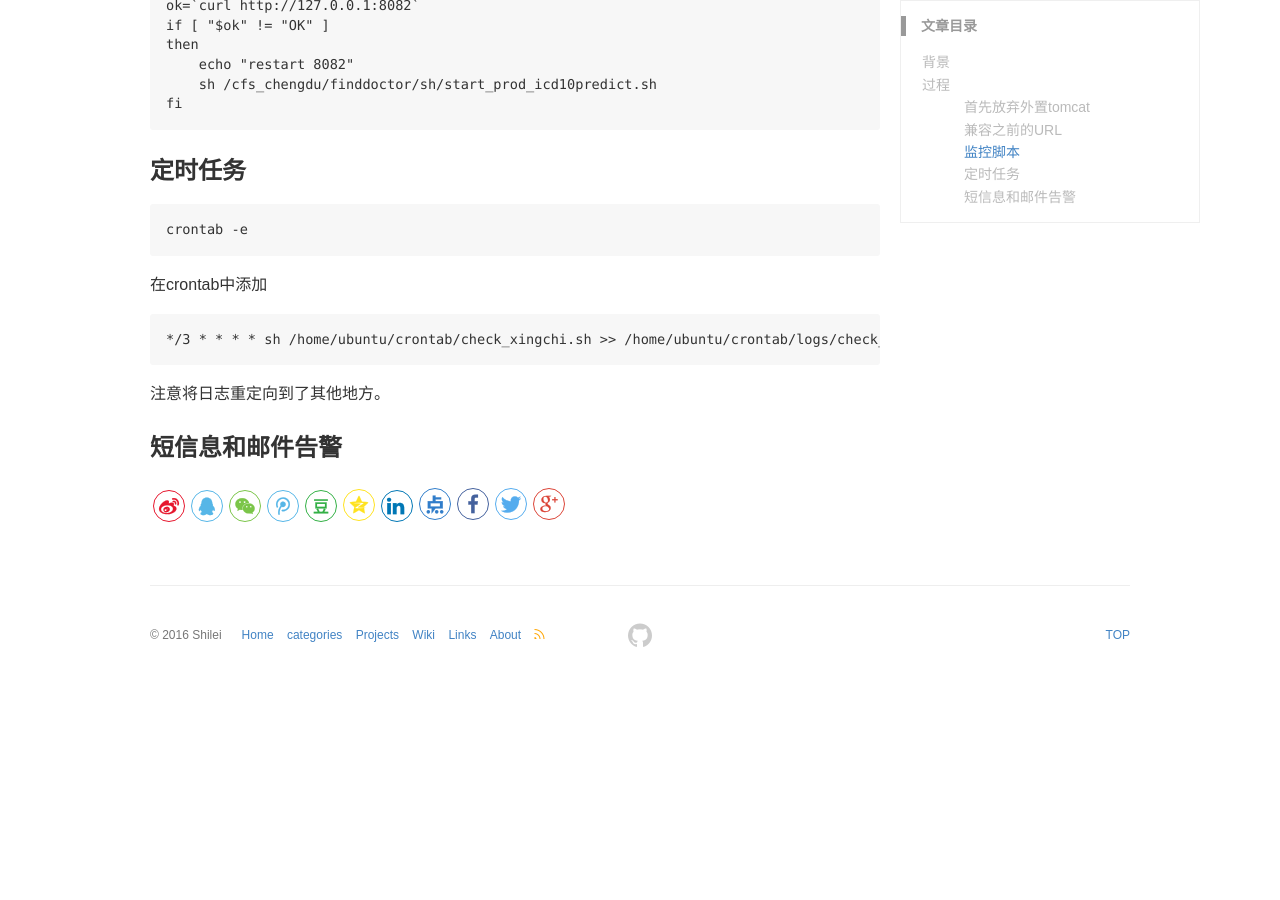
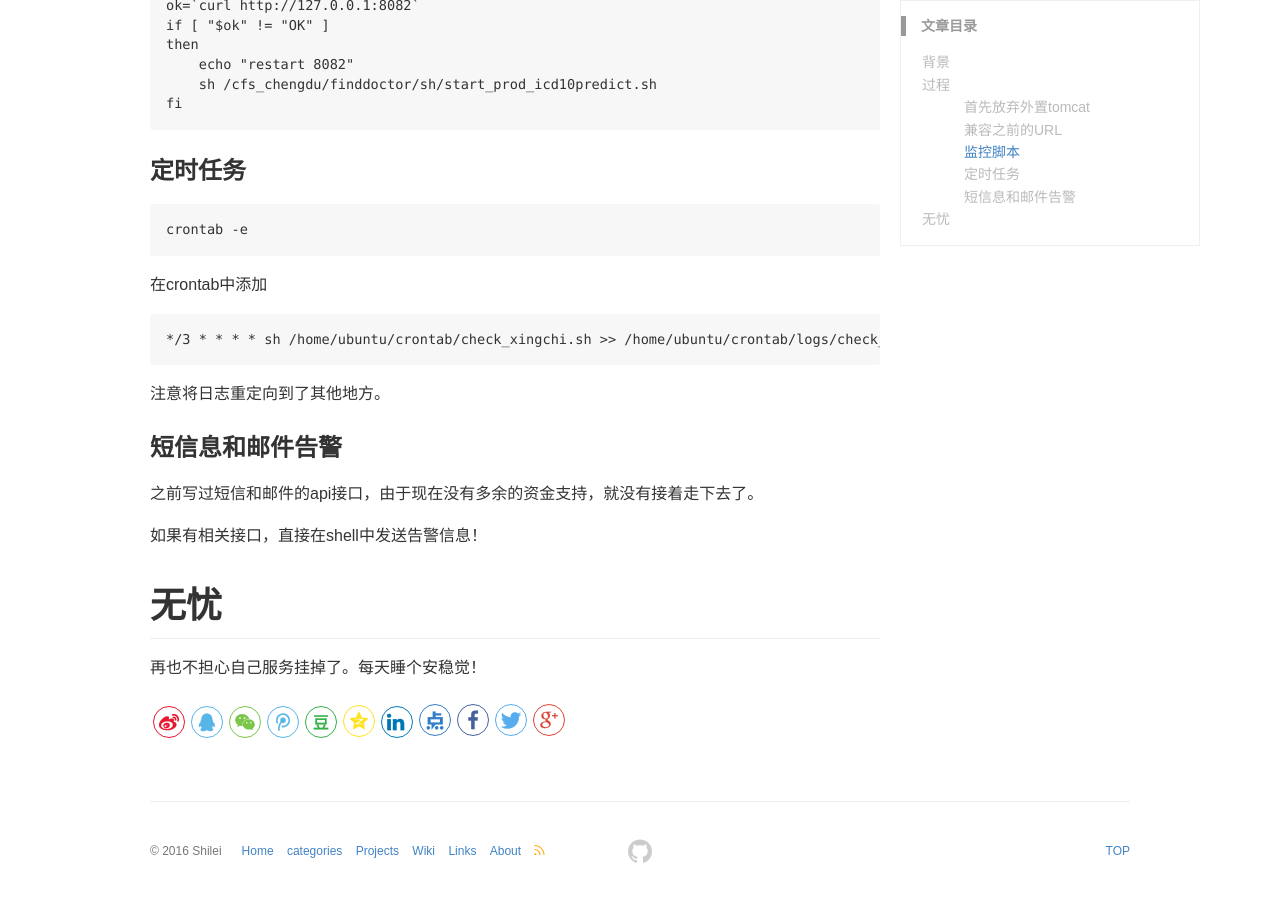
Before and after one commit to xjtushilei/xjtushilei.github.io, a Jekyll site: the page built from _posts/2018-02-26-monitor.md, in a window 1280 px wide and 900 px high, scrolled down 1848 px. Built offline with Jekyll 4.4.1, drawn with Linux system fonts in a browser that asks for light colours; comment, search, counter and statistics services are not loaded; before the commit the page ends 2532 px from its top, so only the background shows below that.

Commit message:
监控记录

```diff
--- a/_posts/2018-02-26-monitor.md
+++ b/_posts/2018-02-26-monitor.md
@@ -99,3 +99,11 @@ crontab -e
 注意将日志重定向到了其他地方。
 
 ### 短信息和邮件告警
+
+之前写过短信和邮件的api接口，由于现在没有多余的资金支持，就没有接着走下去了。
+
+如果有相关接口，直接在shell中发送告警信息！
+
+# 无忧
+
+再也不担心自己服务挂掉了。每天睡个安稳觉！
```
Also changed, not shown: README.md.
